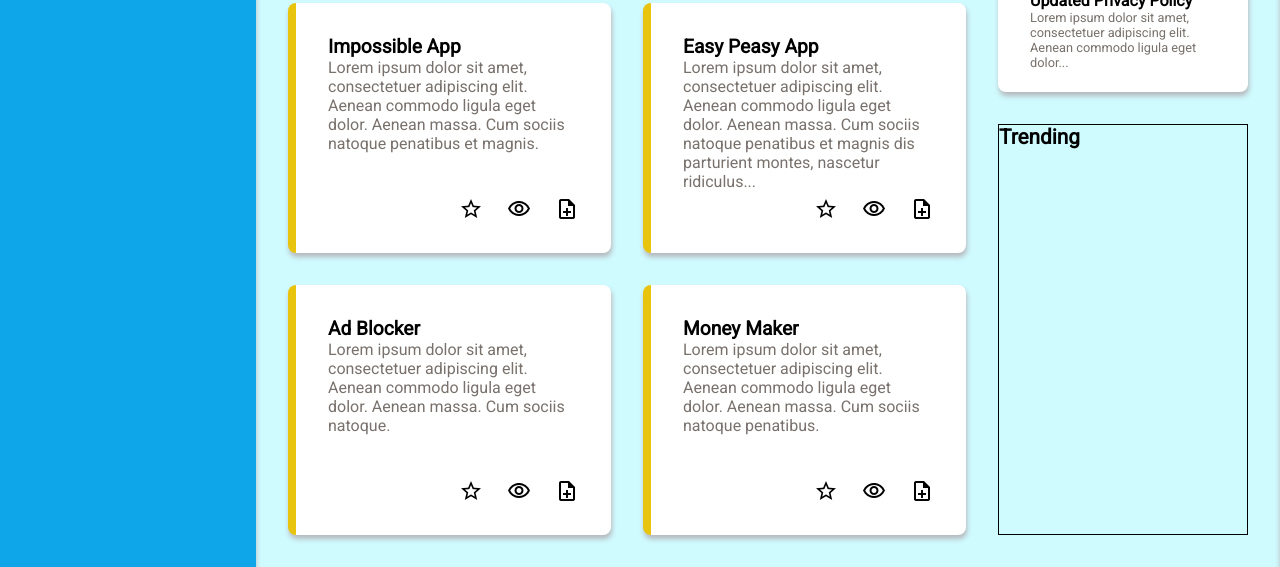
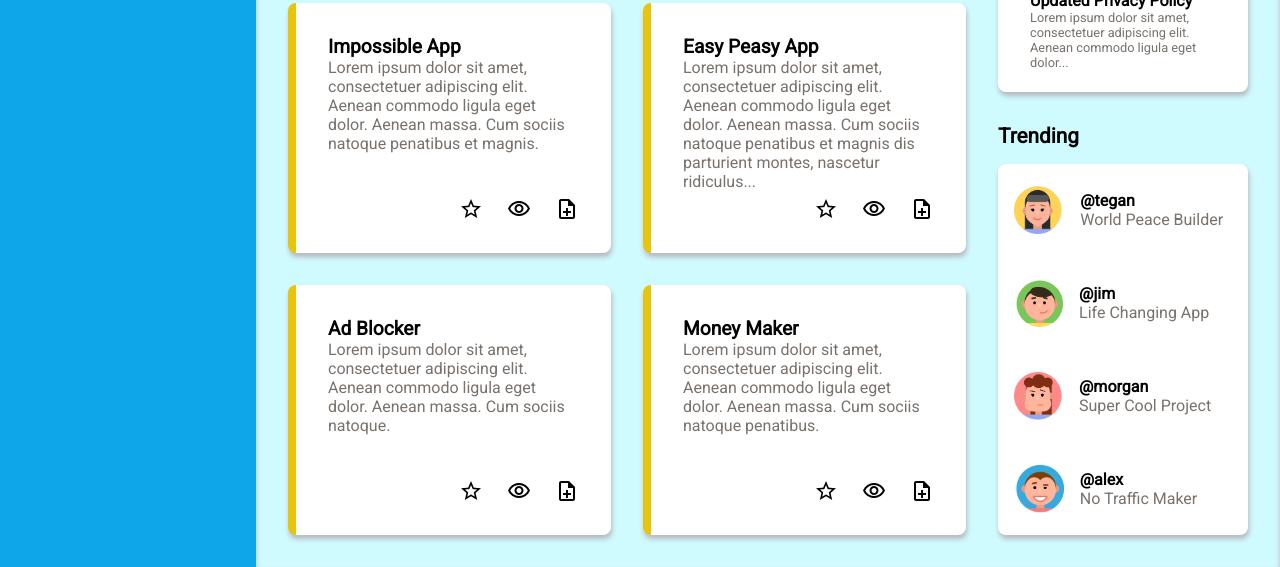
Before and after one commit to evan1mclean/Admin-Dashboard, a plain HTML site: page index.html in a window 1280 px wide. Shown: the part 559-1126 px from the top of the page. Drawn offline with nearby package versions, Linux system fonts and the light colour scheme.

Commit message:
Adds content and styles to trending section

```diff
--- a/index.html
+++ b/index.html
@@ -28,7 +28,7 @@
         </div>
         <div class="welcome-container">
             <img src="./images/morgan-avatar.png" alt="Morgan's Profile Picture">
-            <div class="hi-there">
+            <div class="greeting">
                 <p>Hi there,</p>
                 <p>Morgan Oakley (@morgan)</p>
             </div>
@@ -195,7 +195,34 @@
         <div class="trending">
             <h1>Trending</h1>
             <div class="trending-container">
-
+                <class class="trending-user">
+                    <img src="./images/tegan-avatar.png" alt="Tegan's profile picture">
+                    <div class="trending-user-name">
+                        <p>@tegan</p>
+                        <p>World Peace Builder</p>
+                    </div>
+                </class>
+                <class class="trending-user">
+                    <img src="./images/jim-avatar.png" alt="Jim's profile picture">
+                    <div class="trending-user-name">
+                        <p>@jim</p>
+                        <p>Life Changing App</p>
+                    </div>
+                </class>
+                <class class="trending-user">
+                    <img src="./images/morgan-avatar.png" alt="Morgan's profile picture">
+                    <div class="trending-user-name">
+                        <p>@morgan</p>
+                        <p>Super Cool Project</p>
+                    </div>
+                </class>
+                <class class="trending-user">
+                    <img src="./images/alex-avatar.png" alt="Alex's profile picture">
+                    <div class="trending-user-name">
+                        <p>@alex</p>
+                        <p>No Traffic Maker</p>
+                    </div>
+                </class>
             </div>
         </div>
     </div>
--- a/styles.css
+++ b/styles.css
@@ -1,6 +1,3 @@
-/* * {
-    border: 1px solid red;
-} */
 :root {
     font-size: 16px;
     font-family: 'Roboto', sans-serif;
@@ -9,7 +6,7 @@
     --main-content-color: #cffafe;
     --sidebar-color: #0ea5e9;
     --shadow-color: #b6b9bd;
-    --shadow: inset 0 5px 5px var(--shadow-color);
+    --shadow: inset 0 4px 5px var(--shadow-color);
     --card-accent-color: #e9c40e;
     --card-shadow: 1px 4px 5px var(--shadow-color);
     --card-border-radius: 8px;
@@ -83,7 +80,7 @@ img {
     height: 5rem;
 }
 
-.hi-there p:nth-child(2) {
+.greeting p:nth-child(2) {
     margin-top: 1rem;
     font-size: var(--font-header);
 }
@@ -257,9 +254,40 @@ ul li {
 .trending {
     grid-column: 2;
     grid-row: 2;
-    border: 1px solid black;
+    display: flex;
+    flex-direction: column;
+    gap: 1rem;
 }
 
 .card h2 {
     font-size: var(--font-header-smaller);
 }
+
+.trending-container {
+    background-color: white;
+    border-radius: var(--card-border-radius);
+    box-shadow: var(--card-shadow);
+    padding: 0 1rem;
+    flex: 1;
+    display: flex;
+    flex-direction: column;
+}
+
+.trending-user {
+    flex: 1;
+    display: flex;
+    align-items: center;
+    gap: 1rem;
+}
+
+.trending-user p:nth-child(1) {
+    font-weight: bold;
+}
+
+.trending-user p:nth-child(2) {
+    color: var(--content-color);
+}
+
+.trending-user:hover {
+    cursor: pointer;
+}
```
